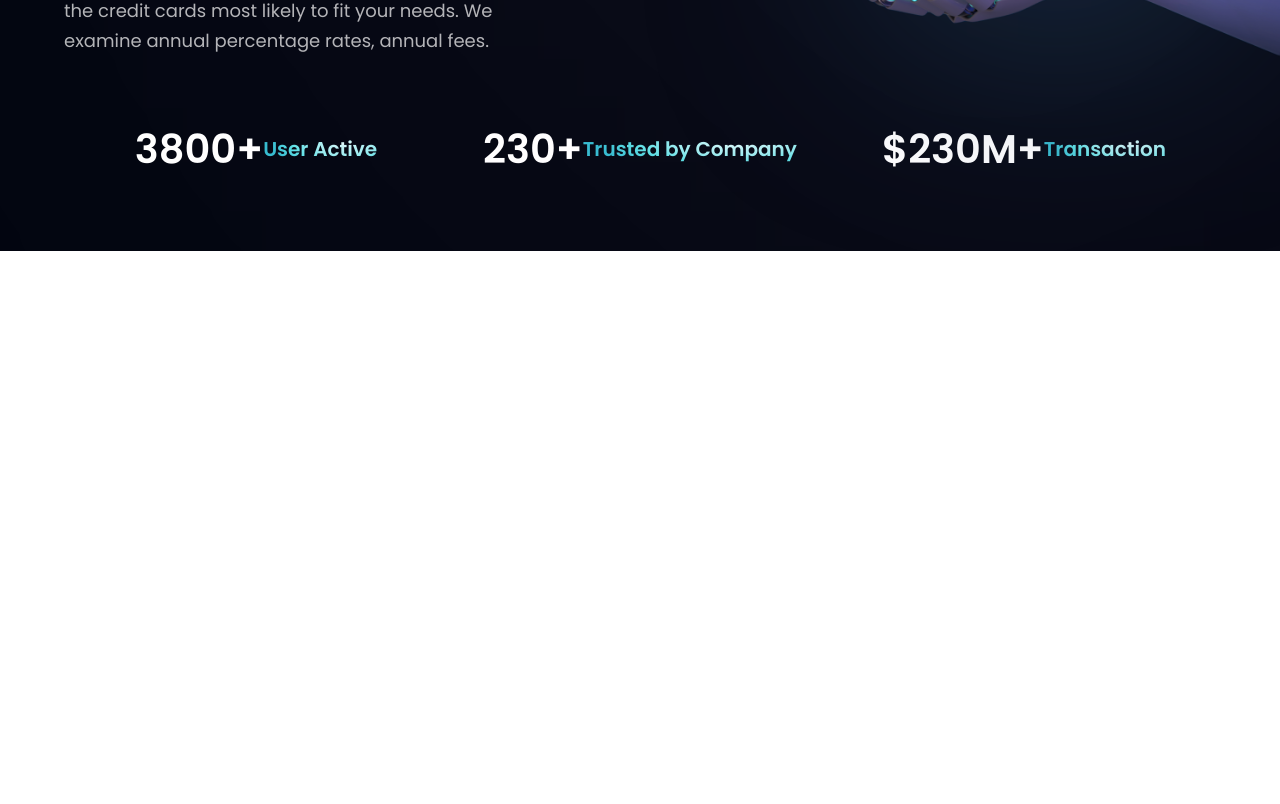
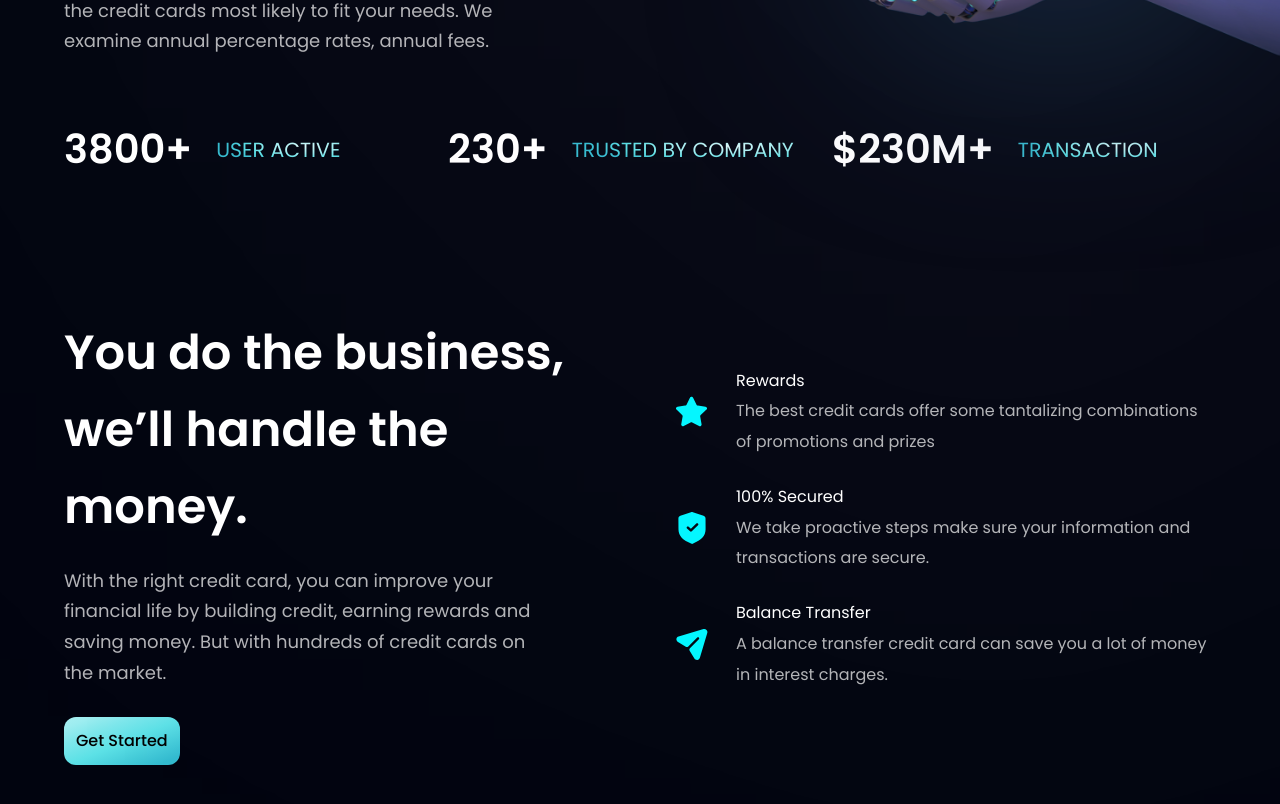
Before and after one commit to Soum-ik/MordenUI, a React (Vite) app: page / in a window 1280 px wide. Shown: the part 660-1464 px from the top of the page. Before the commit the page ends 911 px from the top, so only its background shows below. Built offline with nearby package versions, Linux system fonts and the light colour scheme.

Commit message:
bussincs section complte

```diff
--- a/src/App.jsx
+++ b/src/App.jsx
@@ -1,3 +1,4 @@
+import Busnicess from "./components/Busnicess";
 import Hero from "./components/Hero";
 import Navbar from "./components/Navbar";
 import Status from "./components/Status";
@@ -19,6 +20,7 @@ const App = () => (
     <div className={` bg-primary ${styles.paddingX} ${styles.flexCenter}`}>
       <div className={` bg-primary ${styles.boxWidth}`}>
         <Status/>
+        <Busnicess/>
       </div>
     </div>
   </div>
--- a/src/components/Billing.jsx
+++ b/src/components/Billing.jsx
@@ -1,9 +1,6 @@
-import React from 'react'
+import {google, apple, bill} from "../assets"
 
-const Billing = () => {
-  return (
-    <div>Billing</div>
-  )
-}
+const Billing = () => (
 
+)
 export default Billing
--- a/src/components/Busnicess.jsx
+++ b/src/components/Busnicess.jsx
@@ -1,9 +1,51 @@
-import React from 'react'
+import React from "react";
+import { features } from "../contents/static";
+import styles, { layout } from "../style/style";
+import Button from "./Button";
 
-const Busnicess = () => {
-  return (
-    <div>Busnicess</div>
-  )
-}
+const Feature = ({ icon, title, content, index }) => (
+  <div
+    className={`text-white flex flex-row items-center rounded-xl  ${
+      index !== features.length - 1 ? "mb-6" : "mb-0"
+    } feature-card`}
+  >
+    <div className={`${styles.flexCenter} w-[64px] h-[64px] `}>
+      <img src={icon} className=" w-[50%] h-[50%] object-contain" alt="" />
+    </div>
+    <div className=" flex flex-1 flex-col ml-3">
+      <h4 className=" font-poppins font-normal text-white text-[16px] leading-[30.8px] ">
+        {title}
+      </h4>
+      <p
+        className={`font-poppins font-normal text-dimWhite text-[16px] leading-[30.8px]  `}
+      >
+        {content}
+      </p>
+    </div>
+  </div>
+);
 
-export default Busnicess
+const Busnicess = () => (
+  <section id="bussines" className={layout.section}>
+    {/* right side */}
+    <div className={layout.sectionInfo}>
+      <h2 className={styles.heading2}>
+        You do the business,
+        <span className=" hidden sm:block">we’ll handle the money.</span>
+      </h2>
+      <p className={`${styles.paragraph} max-w-[480px] mt-5`}>
+        With the right credit card, you can improve your financial life by
+        building credit, earning rewards and saving money. But with hundreds of
+        credit cards on the market.
+      </p>
+      <Button style={"mt-7"} />
+    </div>
+    {/* right side */}
+    <div className={`${layout.sectionImg} flex-col`}>
+      {features.map((feature, index) => (
+        <Feature key={feature.id} {...feature} />
+      ))}
+    </div>
+  </section>
+);
+export default Busnicess;
--- /dev/null
+++ b/src/components/Button.jsx
@@ -0,0 +1,10 @@
+import React from "react";
+
+const Button = ({ style }) => (
+  <div
+    className={`bg-blue-gradient text-black p-3 rounded-xl font-poppins font-medium ${style}`}
+  >
+    Get Started
+  </div>
+);
+export default Button;
--- a/src/components/GetStart.jsx
+++ b/src/components/GetStart.jsx
@@ -5,15 +5,15 @@ import { arrowUp } from "../assets/index";
 const GetStart = () => {
   return (
     <div
-      className={`${styles.flexCenter} bg-blue-gradient p-[2px] w-[140px] rounded-full h-[140px] select-text`}
+      className={`${styles.flexCenter} cursor-pointer bg-blue-gradient p-[2px] w-[140px] rounded-full h-[140px] select-text`}
     >
       <div
         className={`${styles.flexCenter} w-full h-full rounded-full bg-primary
       `}
       >
-        <div className=" justify-center space-x-1 text-gradient ">
+        <div className=" justify-center space-x-1 text-gradient select-none">
           <div className=" flex flex-1 items-center justify-center space-x-1 text-gradient ">
-            <p className="  font-poppins text-[18px] font-medium">Get</p>
+            <p className="  font-poppins text-[18px] font-medium ">Get</p>
             <img src={arrowUp} alt="" />
           </div>
           <h1 className=" font-poppins font-medium text-[20px]">Started</h1>
--- a/src/components/Status.jsx
+++ b/src/components/Status.jsx
@@ -3,16 +3,16 @@ import styles from "../style/style";
 import { stats } from "../contents/static";
 
 const Status = () => (
-  <div className={`${styles.flexCenter} mb-6 ss:mb-20 `}>
+  <div className={`${styles.flexCenter} mb-6 ss:mb-20 flex-wrap flex-row`}>
     {stats.map((stat, index) => (
-      <div key={stat.id} className=" flex flex-1 items-center justify-center">
-        <p className="text-white font-poppins font-semibold xs:text-[40px] text-[30px] xs:leading-[43px] leading-[53px]">
+      <div key={stat.id} className=" flex flex-1 items-center justify-start gap-3">
+        <h4 className="text-white font-poppins font-semibold xs:text-[40px] text-[25px] xs:leading-[43px] leading-[53px]">
           {stat.value}
+        </h4>
+        <p className="font-poppins font-normal xs:text-[20.45px] text-[15.45px] xs:leading-[26.58px] leading-[21.58px] text-gradient uppercase ml-3 line-clamp-1">
+          {stat.title}
         </p>
-        <h1 className="text-gradient font-poppins font-semibold xs:text-[20px] text-[30px] xs:leading-[43px] leading-[53px]">
-          {stat.title}
-        </h1>
-        {/* <p className=" text-white ml-6 hidden xl:block">|</p> */}
+        {/* <p cla/>ssName=" text-white ml-6 hidden xl:block">|</p> */}
       </div>
     ))}
   </div>
--- a/src/contents/static.js
+++ b/src/contents/static.js
@@ -15,6 +15,7 @@ import {
   star,
 } from "../assets";
 
+// done
 export const navLinks = [
   {
 id: "home",
@@ -34,7 +35,7 @@ id: "home",
   },
 ];
 
-export const features = [
+export const  features = [
   {
     id: "feature-1",
     icon: star,
```
Also changed, not shown: 1 other file (tests, documents, lock files or other folders).
